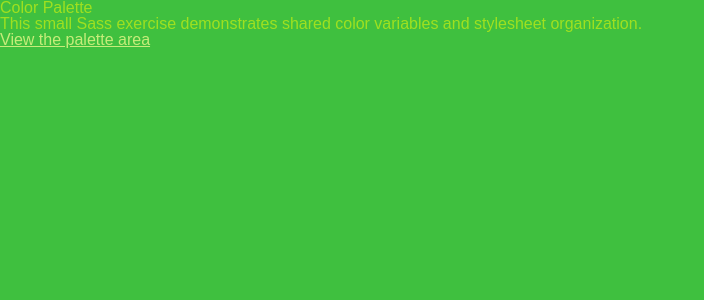
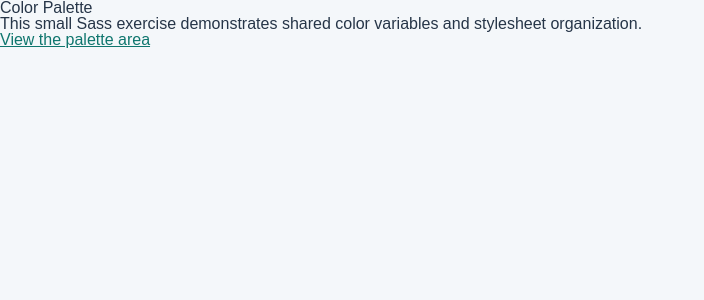
Before and after one commit to schillgc/Static, a PHP site: page / in a window 1280 px wide. Shown: the top 300 px of the page, without its empty margins (0-704 px from the left). Run offline with PHP 8.4, Linux system fonts and the light colour scheme; style sheets or scripts are compiled from the project's sources.

Commit message:
style: refine Sass blog and palette examples

```diff
--- a/SasS/Color Pallet/_variables.scss
+++ b/SasS/Color Pallet/_variables.scss
@@ -1,7 +1,7 @@
 // Colors
-$background: complement(desaturate(#cd32cd, 10%));
-$text-color: mix($background, yellow);
-$highlighted-text-color: lighten($text-color, 20%);
+$background: #f4f7fa;
+$text-color: #263548;
+$highlighted-text-color: #0f766e;
 
 // Sizes
 $width-box: 10px;
```
